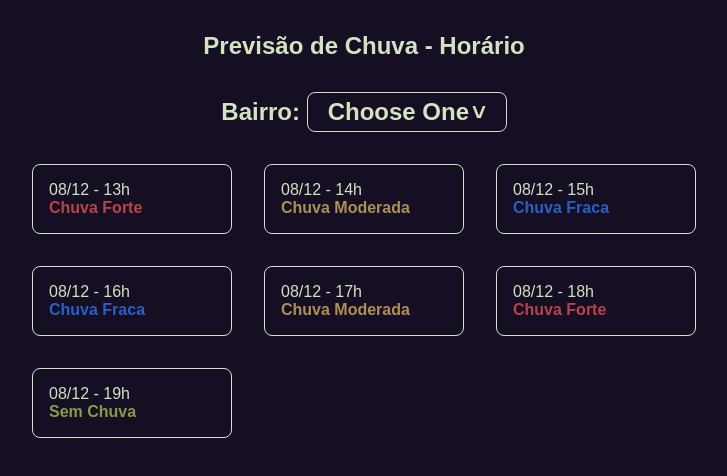
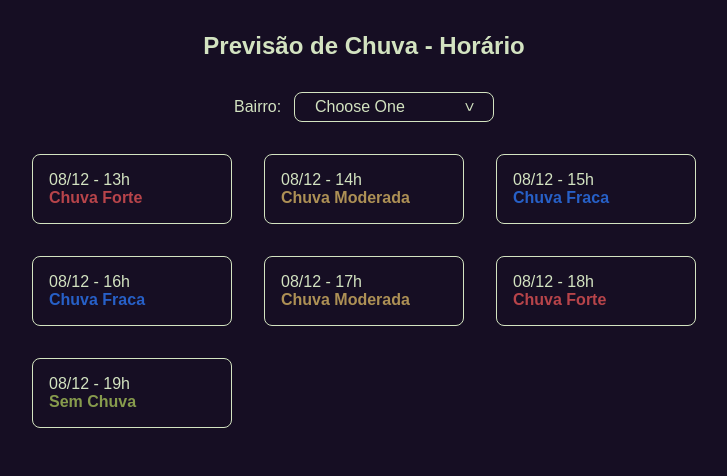
Before and after one commit to eduardoaraujogomes/nimbus-challenge-front-end, a React (Create React App) app: page / in a window 1280 px wide. Shown: the top 476 px of the page, without its empty margins (206-933 px from the left). Built offline with nearby package versions, Linux system fonts and the light colour scheme.

Commit message:
Fixed some issues in home component

```diff
--- a/src/pages/Home/index.jsx
+++ b/src/pages/Home/index.jsx
@@ -8,9 +8,10 @@ function Home() {
   return (
     <section className='container'>
       <h1>Previsão de Chuva - Horário</h1>
-      <h2>
-        Bairro: <Dropdown selected={selected} setSelected={setSelected} />
-      </h2>
+      <div style={{ display: 'flex', alignItems: 'center', gap: '0.8rem ' }}>
+        <p>Bairro: </p>
+        <Dropdown selected={selected} setSelected={setSelected} />
+      </div>
       <Cards />
     </section>
   );
```
